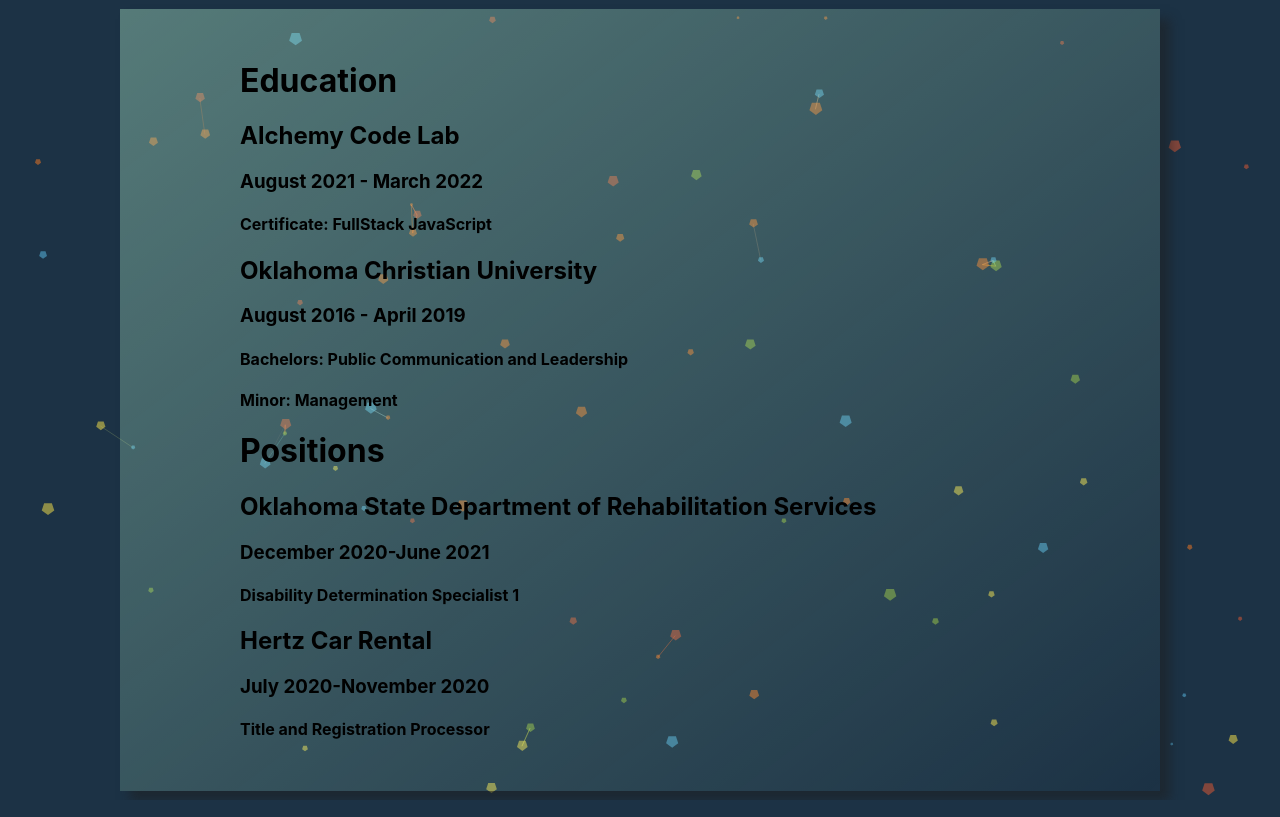
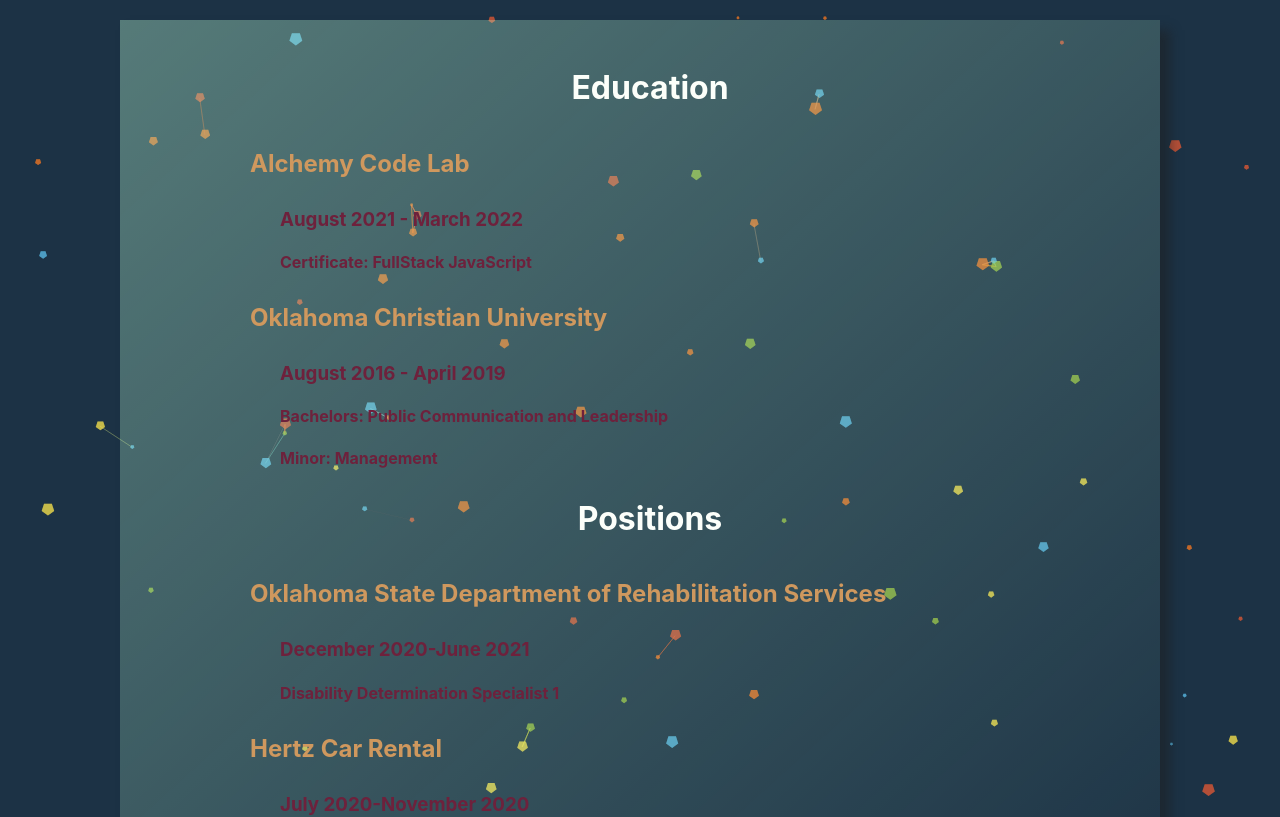
Before and after one commit to EmilyDSarani/resume-website, a React (Create React App) app: page /experience in a window 1280 px wide. Shown: the top 817 px of the page. Built offline with nearby package versions, Linux system fonts and the light colour scheme.

Commit message:
donegit add -A Now time for Css

```diff
--- a/src/views/Home/Home.jsx
+++ b/src/views/Home/Home.jsx
@@ -13,8 +13,9 @@
                 <ParticlesMagic />
                 <div className={styles.frost}>
                     <img className={styles.me}src={me} alt='my avatar'/>
-                    <h1 className={styles.name}>Emily Sarani</h1>
-                    <p>Hi! My name is Emily D. Sarani and I am a software developer</p>
+                    <h1 className={styles.name}>Emily Sarani (She/Her)</h1>
+                    <p className={styles.bio}>FullStack JavaScript Developer</p>
+                    <p className={styles.bio}> Currently involved with Code for America, Co.Lab and The Collab Lab</p>
                     <div className={styles.buttonContainer}>
                     <Link to="/portfolio"><button>My Portfolio</button></Link>
                     <Link to="/experience"><button>My Experience</button></Link>
--- a/src/views/Home/Home.module.css
+++ b/src/views/Home/Home.module.css
@@ -23,12 +23,21 @@
 .name{
     color: var(--camel);
     width: 100%;
-    padding: 10px;
+    padding-bottom: -10px;
     display: flex;
     align-items: center;
     text-align: center;
     justify-content: center;
 
+}
+.bio{
+    color: var(--camel);
+    width: 50%;
+    padding-bottom: 15px;
+    display: flex;
+    align-items: center;
+    text-align: center;
+    justify-content: center;
 }
 .me{
 
--- a/src/views/Page/Experience.jsx
+++ b/src/views/Page/Experience.jsx
@@ -1,4 +1,5 @@
 import React, { Component } from 'react'
+import { Link } from 'react-router-dom'
 import ParticlesMagic from '../../components/Particles/Particles'
 import styles from './Experience.module.css'
 
@@ -9,25 +10,31 @@
             <ParticlesMagic />
             <div className={styles.frost}>
              <div className={styles.workContainer}>
-            <h1>Education</h1>
-            <h2> Alchemy Code Lab</h2>
-            <h3> August 2021 - March 2022</h3>
-            <h4> Certificate: FullStack JavaScript</h4>
-            <h2> Oklahoma Christian University</h2>
-            <h3> August 2016 - April 2019</h3>
-            <h4> Bachelors: Public Communication and Leadership</h4>
-            <h4> Minor: Management </h4>
-            <h1>Positions</h1>
-            <h2>Oklahoma State Department of Rehabilitation Services</h2>
-            <h3> December 2020-June 2021</h3>
-            <h4> Disability Determination Specialist 1</h4>
+            <h1 className={styles.header}>Education</h1>
+            <h2 className={styles.work}> Alchemy Code Lab</h2>
+            <h3 className={styles.date}> August 2021 - March 2022</h3>
+            <h4 className={styles.info}> Certificate: FullStack JavaScript</h4>
+            <h2 className={styles.work}> Oklahoma Christian University</h2>
+            <h3 className={styles.date}> August 2016 - April 2019</h3>
+            <h4 className={styles.info}> Bachelors: Public Communication and Leadership</h4>
+            <h4 className={styles.info}> Minor: Management </h4>
+            <h1 className={styles.header}>Positions</h1>
 
-            <h2>Hertz Car Rental</h2>
-            <h3> July 2020-November 2020</h3>
-            <h4> Title and Registration Processor</h4>
+            <h2 className={styles.work}>Oklahoma State Department of Rehabilitation Services</h2>
+            <h3 className={styles.date}> December 2020-June 2021</h3>
+            <h4 className={styles.info}> Disability Determination Specialist 1</h4>
+
+            <h2 className={styles.work}>Hertz Car Rental</h2>
+            <h3 className={styles.date}> July 2020-November 2020</h3>
+            <h4 className={styles.info}> Title and Registration Processor</h4>
+
+
+
+            <div className={styles.buttonContainer}>
+            <Link to="/"><button>Home</button></Link>
             </div>
             </div>
-
+            </div>
 
             </div>
         )
--- a/src/views/Page/Experience.module.css
+++ b/src/views/Page/Experience.module.css
@@ -2,8 +2,7 @@
     display: flex;
     align-items: center;
     justify-content: center;
-    height: 100vh;
-    flex-direction: column;
+    flex-direction: row;
 }
 .frost{
     z-index: 9999;
@@ -16,11 +15,11 @@
     background-image:linear-gradient(to bottom right, rgba(190, 255, 215, 0.356), rgba(177, 8, 8, 0));
     backdrop-filter: "blur(10px)";
     box-shadow: 10px 10px 10px rgba(30,30,30,0.5);
-    flex-direction: column;
+    flex-direction: row;
     align-items: center;
 }
-.name{
-    color: var(--camel);
+.header{
+    color: var(--baby-powder);
     width: 100%;
     padding: 10px;
     display: flex;
@@ -28,6 +27,33 @@
     text-align: center;
     justify-content: center;
 
+}
+.work{
+    color: var(--camel);
+    width: 100%;
+    padding: 10px;
+    display: flex;
+    align-items: left;
+    text-align: left;
+    justify-content: left;
+}
+.date{
+    color: var(--old-mauve);
+    width: 100%;
+    padding-left: 40px;
+    display: flex;
+    align-items: left;
+    text-align: left;
+    justify-content: left;
+}
+.info{
+    color: var(--old-mauve);
+    width: 100%;
+    padding-left: 40px;
+    display: flex;
+    align-items: left;
+    text-align: left;
+    justify-content: left;
 }
 .workContainer{
     height: auto;
@@ -38,6 +64,7 @@
     display: flex;
     justify-content: space-between;
     width: 400px;
+    padding-top: 15px;
 }
 
 button{
--- a/src/views/Page/Portfolio.jsx
+++ b/src/views/Page/Portfolio.jsx
@@ -1,4 +1,5 @@
 import React, { Component } from 'react'
+import { Link } from 'react-router-dom'
 import ParticlesMagic from '../../components/Particles/Particles'
 import styles from './Portfolio.module.css'
 
@@ -9,19 +10,32 @@
             <ParticlesMagic />
             <div className={styles.frost}>
              <div className={styles.stackContainer}>
-            <h1>My Applications</h1>
-            <h2>Fullstack: </h2>
-            <p> Bop Simon ( Live || Repo ): </p>
-            <p> Pawstrology( Live || Repo ): </p>
-            <p> Avatar API ( Live || Repo ): </p>
-            <h2>Front-End</h2>
-            <p> Ask Xem ( Live || Repo ): </p>
-            <p> Futurama API ( Live || Repo ): </p>
-            <p> Character Builder (Live || Repo): </p>
-            <h2>Back-End</h2>
-            <p> Local Bookstore (Live || Repo): </p>
-            <p> Hands of Mythology (Live || Repo || In Progress): </p>
-            <p> Toxic Catcher (Repo || In Progress): </p>
+            <h1 className={styles.title}>My Applications</h1>
+            <h2 className={styles.header}>Fullstack: </h2>
+            <p className={styles.app}> Bop Simon
+            (&nbsp; <a href="https://bop-simon-prod.netlify.app/" target="_blank" rel="noreferrer">Live </a> &nbsp; || &nbsp;
+            <a href="https://github.com/bop-simon" target="_blank" rel="noreferrer"> Repo </a> &nbsp;): </p>
+            <p className={styles.app}> Pawstrology (&nbsp; <a href="https://paw-star.netlify.app/" target="_blank" rel="noreferrer">Live </a> &nbsp; || &nbsp;
+            <a href="https://github.com/EmilyDSarani/paw-star-fe" target="_blank" rel="noreferrer"> Repo </a> &nbsp;) </p>
+            <p className={styles.app}> Avatar API (&nbsp; <a href="https://avatarcharacters.netlify.app/" target="_blank" rel="noreferrer">Live </a> &nbsp; || &nbsp;
+            <a href="https://github.com/EmilyDSarani/airbende-frontend" target="_blank" rel="noreferrer"> Repo </a> &nbsp;) </p>
+            <h2 className={styles.header}>Front-End</h2>
+            <p className={styles.app}> Ask Xem (&nbsp; <a href="https://askxem.netlify.app/" target="_blank" rel="noreferrer">Live </a> &nbsp; || &nbsp;
+            <a href="https://github.com/askxem" target="_blank" rel="noreferrer"> Repo </a> &nbsp;) </p>
+            <p className={styles.app}> Futurama API (&nbsp; <a href="https://futurama-characters-list.netlify.app/" target="_blank" rel="noreferrer">Live </a> &nbsp; || &nbsp;
+            <a href="https://github.com/EmilyDSarani/futurama-list" target="_blank" rel="noreferrer"> Repo </a> &nbsp;) </p>
+            <p className={styles.app}> Character Builder (&nbsp; <a href="https://character-create-blocka.netlify.app/" target="_blank" rel="noreferrer">Live </a> &nbsp; || &nbsp;
+            <a href="https://github.com/EmilyDSarani/character-builder-blockA" target="_blank" rel="noreferrer"> Repo </a> &nbsp;) </p>
+            <h2 className={styles.header}>Back-End</h2>
+            <p className={styles.app}> Local Bookstore (&nbsp; <a href="https://karls-bookstore.herokuapp.com/" target="_blank" rel="noreferrer">Live </a> &nbsp; || &nbsp;
+            <a href="https://github.com/ZackLyon/local-bookstore" target="_blank" rel="noreferrer"> Repo </a> &nbsp;) </p>
+            <p className={styles.app}> Hands of Mythology (&nbsp; <a href="https://hands-of-mythology.herokuapp.com/" target="_blank" rel="noreferrer">Live </a> &nbsp; || &nbsp;
+            <a href="https://github.com/EmilyDSarani/hands-of-mythology-resources" target="_blank" rel="noreferrer"> Repo </a> &nbsp;) </p>
+            <p className={styles.app}> Toxic Catcher (&nbsp;
+            <a href="https://github.com/EmilyDSarani/activitybuild-lab07" target="_blank" rel="noreferrer"> Repo </a> &nbsp; || &nbsp; In Progress &nbsp;): </p>
+            <div className={styles.buttonContainer}>
+            <Link to="/"><button>Home</button></Link>
+            </div>
             </div>
             </div>
 
--- a/src/views/Page/Portfolio.module.css
+++ b/src/views/Page/Portfolio.module.css
@@ -2,7 +2,6 @@
     display: flex;
     align-items: center;
     justify-content: center;
-    height: 100vh;
     flex-direction: column;
 }
 .frost{
@@ -19,15 +18,33 @@
     flex-direction: column;
     align-items: center;
 }
-.name{
-    color: var(--camel);
+.title{
+    color: var(--baby-powder);
     width: 100%;
     padding: 10px;
     display: flex;
     align-items: center;
     text-align: center;
     justify-content: center;
+}
+.header{
+    color: var(--camel);
+    width: 100%;
+    padding: 10px;
+    display: flex;
+    align-items: left;
+    text-align: left;
+    justify-content: left;
 
+}
+.app{
+    color: var(--old-mauve);
+    width: 100%;
+    padding-left: 40px;
+    display: flex;
+    align-items: left;
+    text-align: left;
+    justify-content: left;
 }
 .stackContainer{
 
@@ -39,10 +56,10 @@
     display: flex;
     justify-content: space-between;
     width: 400px;
+    padding-top: 15px;
 }
 
 button{
-
     height: 50px;
     width: 100px;
     color:var(--old-mauve);
```
